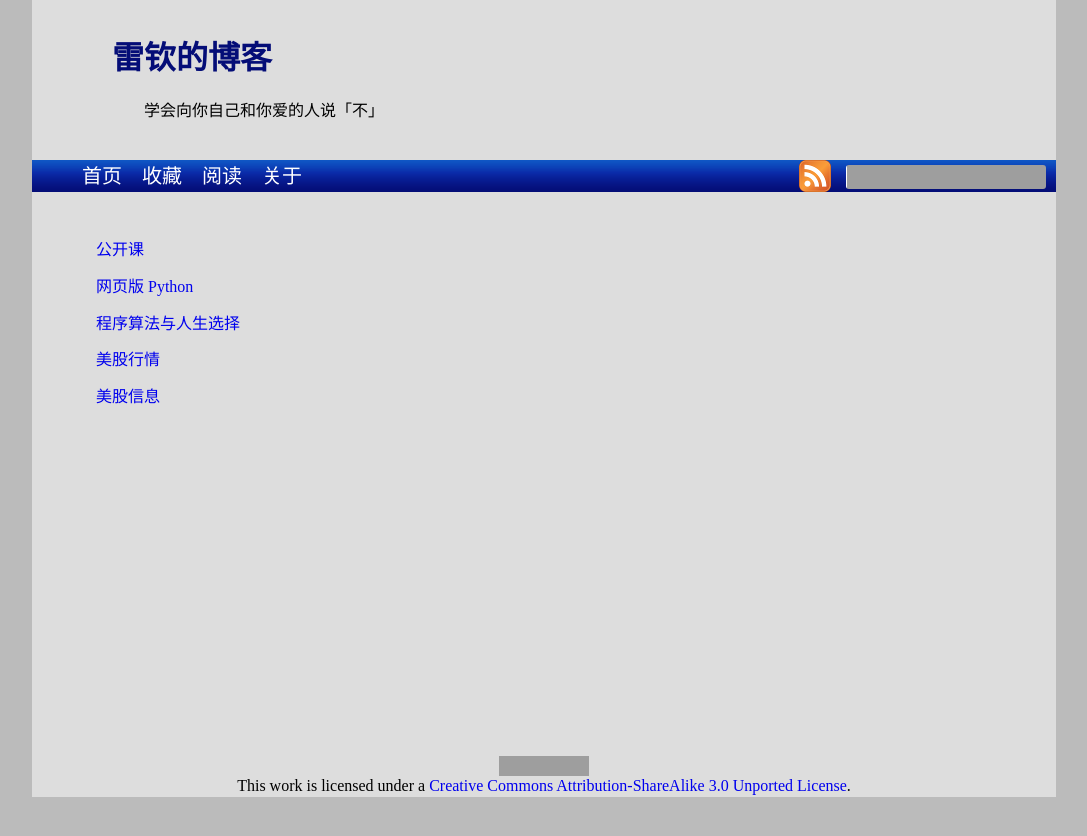
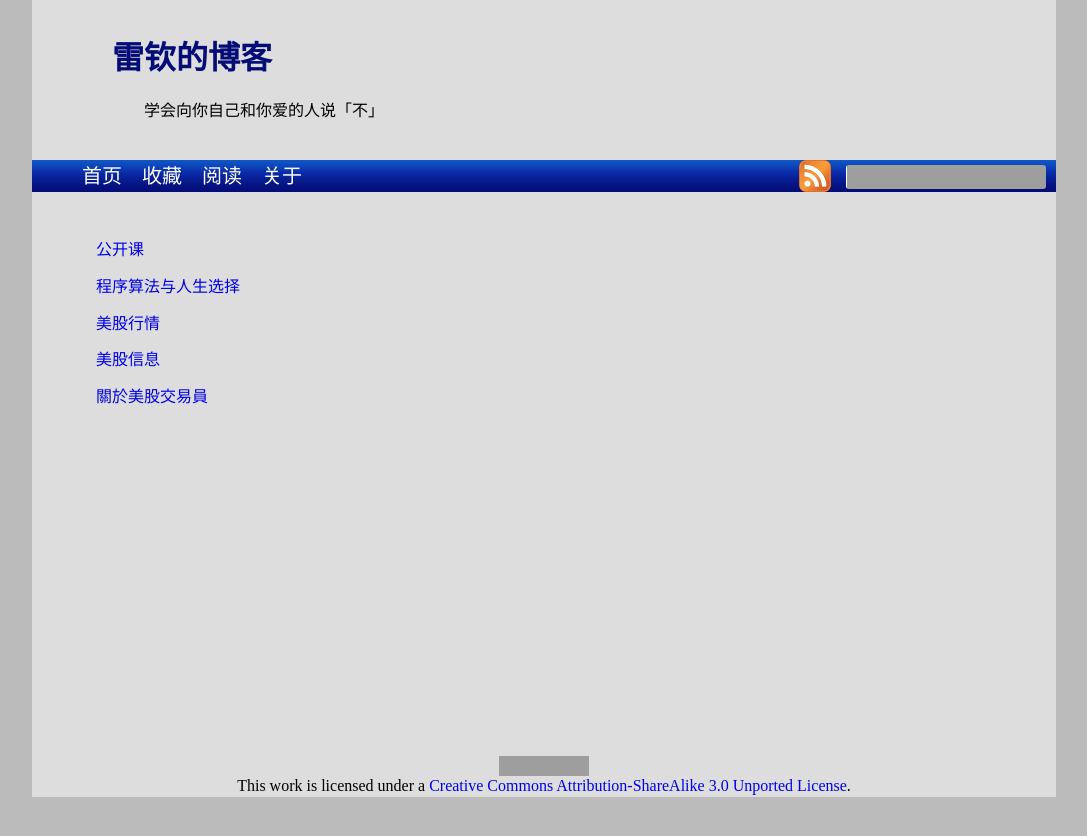
Before and after one commit to leiqin/leiqin.github.io, a Jekyll site: the page built from shoucang/url.markdown, in a window 1280 px wide. Shown: the top 836 px of the page, without its empty margins (96-1183 px from the left). Built offline with Jekyll 4.4.1, drawn with Linux system fonts in a browser that asks for light colours; nearby versions of some CDN libraries; comment, search, counter and statistics services are not loaded; grey boxes are pictures that could not be loaded.

Commit message:
修改收藏的 url

```diff
--- a/shoucang/url.markdown
+++ b/shoucang/url.markdown
@@ -4,10 +4,10 @@ layout: index
 
 [公开课](https://www.coursera.org/)
 
-[网页版 Python](http://www.codeskulptor.org)
-
 [程序算法与人生选择](http://coolshell.cn/articles/8790.html)
 
 [美股行情](http://www.freestockcharts.com)
 
 [美股信息](http://www.barchart.com)
+
+[關於美股交易員](http://www.ptt.cc/bbs/Trading/M.1296244659.A.EE4.html)
```
